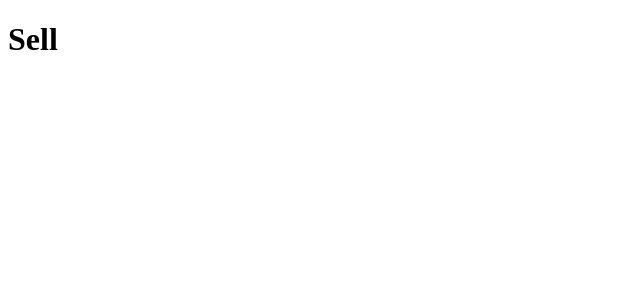
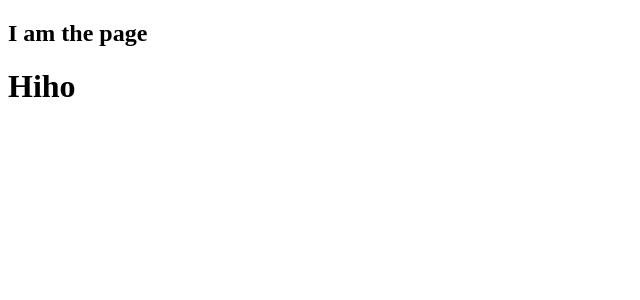
Before and after one commit to eichgi/advanced-react, a Next.js app in the folder frontend/: page /sell in a window 1280 px wide. Shown: the top 300 px of the page, without its empty margins (0-640 px from the left). Built offline with nearby package versions, Linux system fonts and the light colour scheme.

Commit message:
Creating a Page layout component

```diff
--- /dev/null
+++ b/frontend/components/Page.js
@@ -0,0 +1,19 @@
+import React from 'react';
+import PropTypes from "prop-types";
+
+const Page = ({children, cool}) => {
+  return (
+    <div>
+      <h2>I am the page</h2>
+      {cool}
+      {children}
+    </div>
+  );
+};
+
+Page.propTypes = {
+  cool: PropTypes.string,
+  children: PropTypes.any,
+};
+
+export default Page;
--- /dev/null
+++ b/frontend/pages/_app.js
@@ -0,0 +1,12 @@
+import React from 'react';
+import Page from "../components/Page";
+
+const MyApp = ({Component, pageProps}) => {
+  return (
+    <Page>
+      <Component {...pageProps}/>
+    </Page>
+  );
+};
+
+export default MyApp;
--- /dev/null
+++ b/frontend/pages/_document.js
@@ -0,0 +1,15 @@
+import Document, {Html, Head, NextScript, Main} from "next/document";
+
+export default class MyDocument extends Document {
+  render() {
+    return (
+      <Html lang="en-CA">
+        {/*<Head></Head>*/}
+        <body>
+        <Main/>
+        <NextScript/>
+        </body>
+      </Html>
+    );
+  }
+}
--- a/frontend/pages/index.js
+++ b/frontend/pages/index.js
@@ -1,7 +1,7 @@
+import Page from '../components/Page';
+
 export default function IndexPage() {
   return (
-    <div>
-      <p>Hiho!</p>
-    </div>
+    <p>Hiho!</p>
   );
 }
--- a/frontend/pages/sell.js
+++ b/frontend/pages/sell.js
@@ -2,9 +2,7 @@
 
 const SellPage = () => {
   return (
-    <div>
-      <h1>Sell</h1>
-    </div>
+    <h1>Hiho</h1>
   );
 };
 
```
